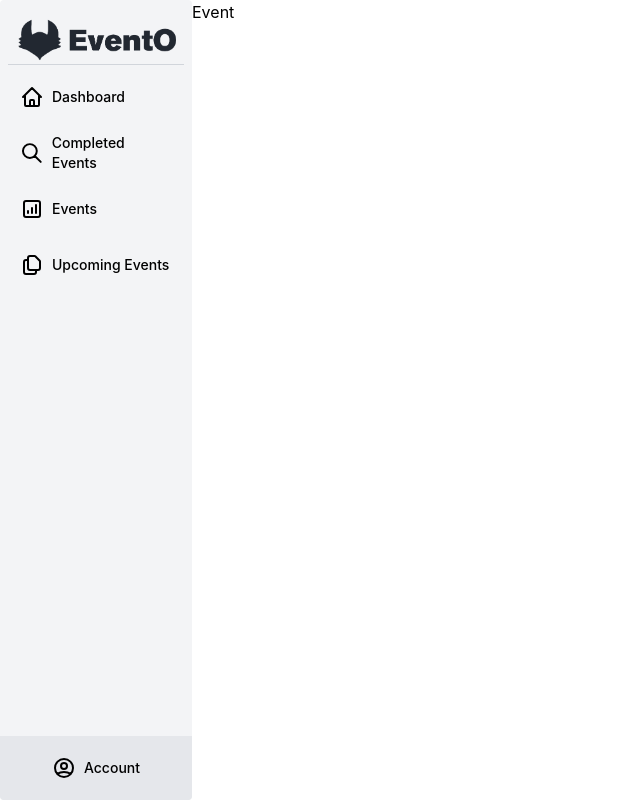
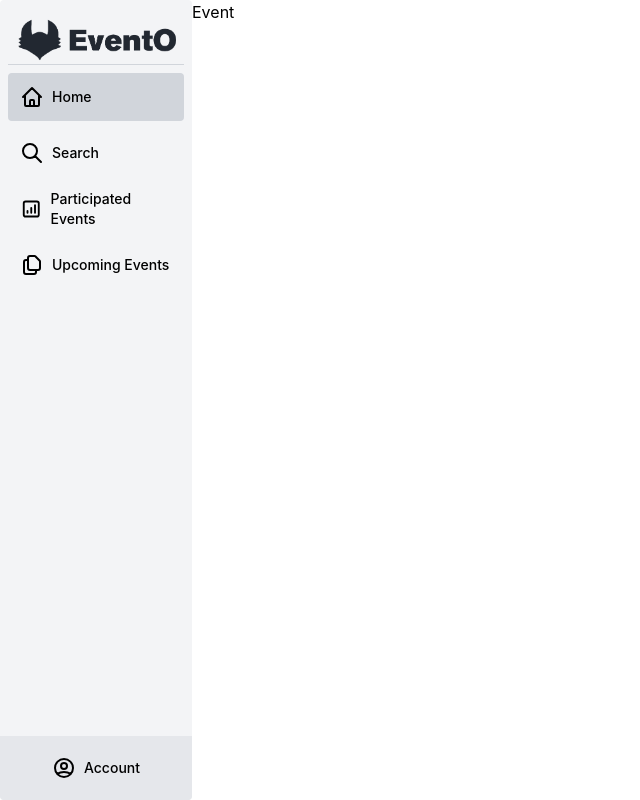
Before and after one commit to Maheep-gupta/evento-frontend, a React (Create React App) app: page /home in a window 1280 px wide. Shown: the whole page, without its empty margins (0-640 px from the left). Built offline with nearby package versions, Linux system fonts and the light colour scheme.

Commit message:
fixed small bug for navbar

```diff
--- a/src/components/Navbar.js
+++ b/src/components/Navbar.js
@@ -15,7 +15,7 @@ function Navbar({ title }) {
                     </div>
                 </Link>
                 {console.log(admin)}
-                {admin ? <AdminNav title={title} /> : <UserNav title={title } />}
+                {admin === 'true' ? <AdminNav title={title} /> : <UserNav title={title } />}
                 {/* Account */}
                 <Link className="flex items-center justify-center w-full h-16 mt-auto bg-gray-200 hover:bg-gray-300 text-black" to="#">
                     <svg className="w-6 h-6 stroke-current" xmlns="http://www.w3.org/2000/svg" fill="none" viewBox="0 0 24 24" stroke="currentColor">
```
